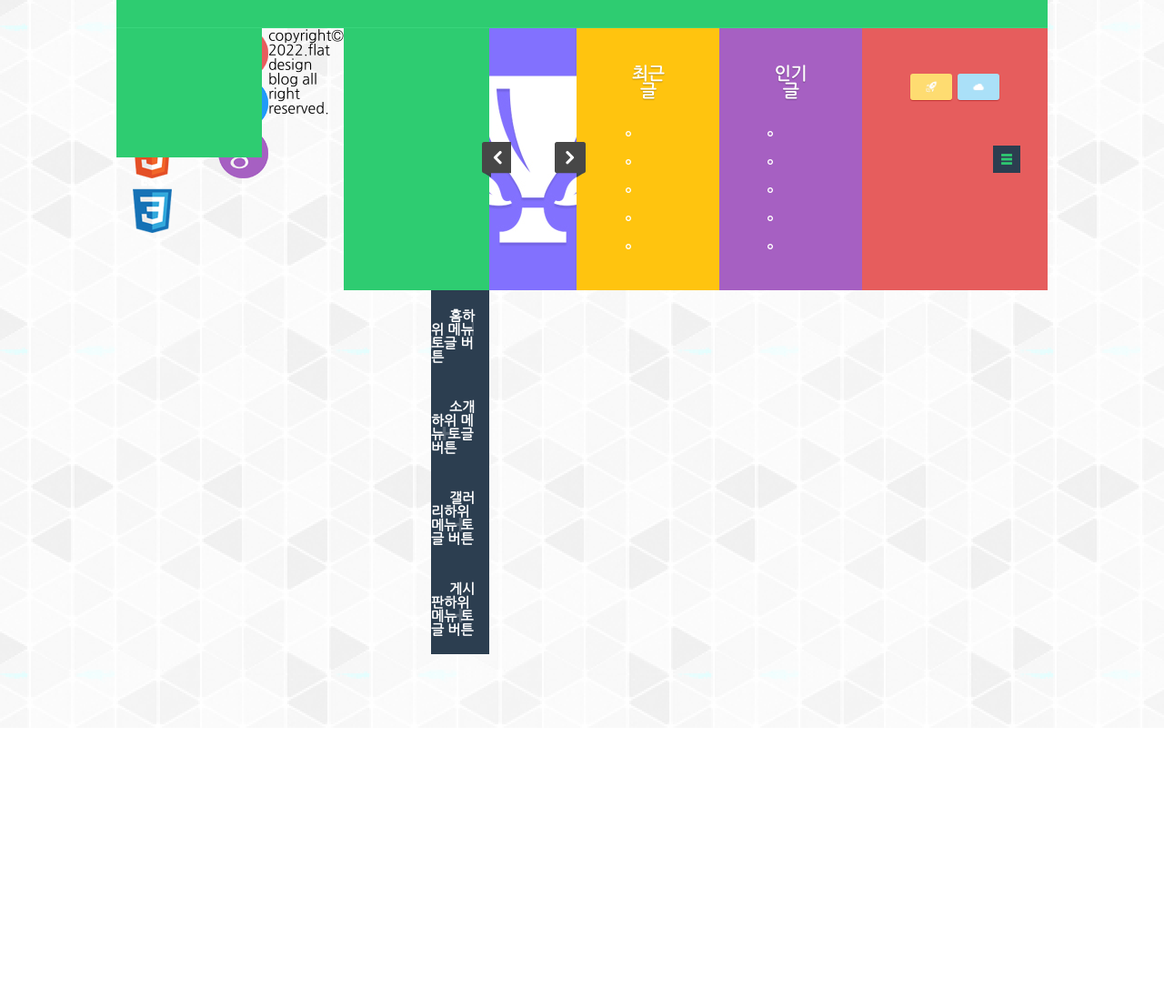
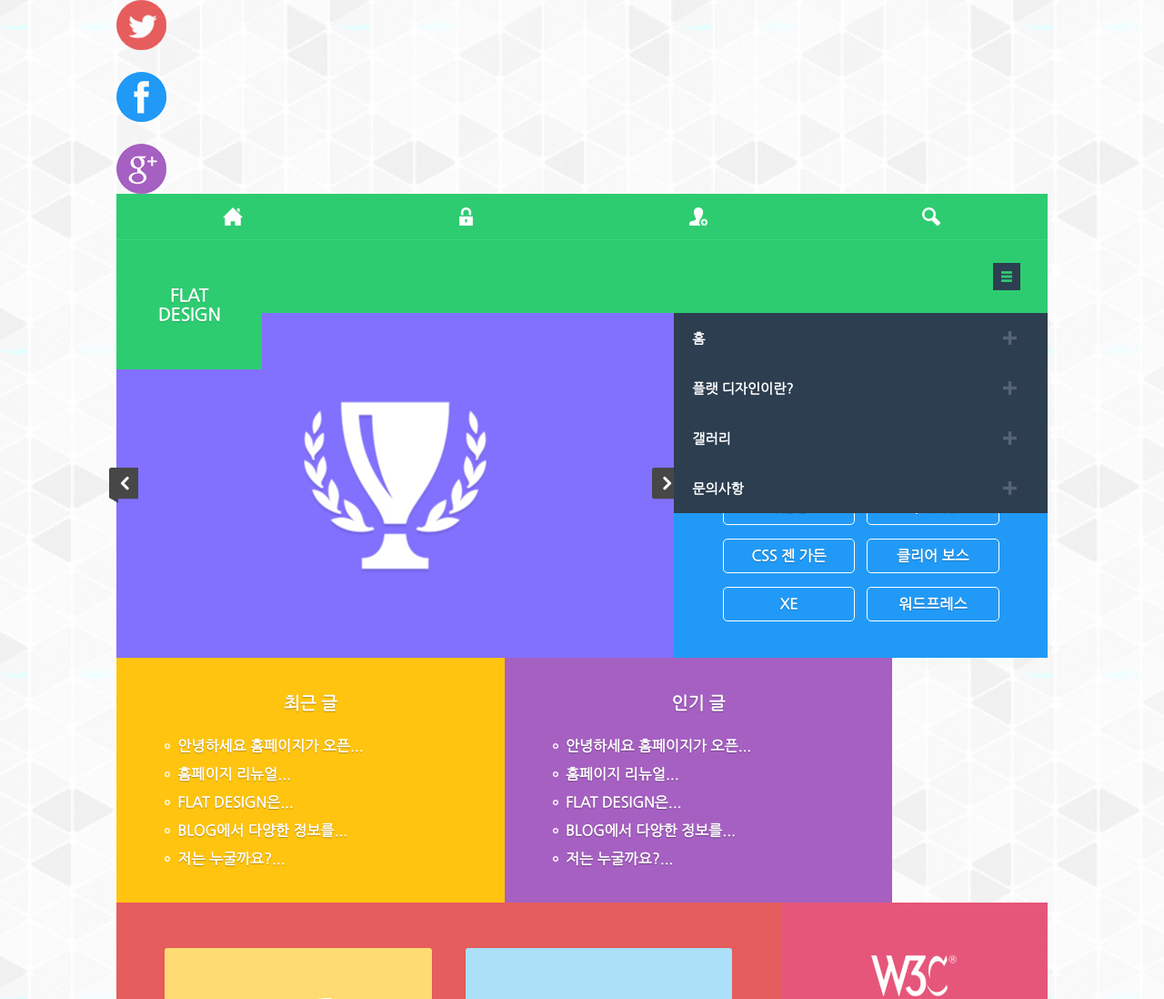
Before and after one commit to JELLRINA/ReactiveWebPage, a plain HTML site: page Practice/WebSite/Responsive_web/index.html in a window 1280 px wide. Shown: the top 1098 px of the page at 91% size. Before the commit the page ends 800 px from the top, so only its background shows below. Drawn offline with Linux system fonts and the light colour scheme; files whose address does not match are found by name.

Commit message:
web site practice

```diff
--- a/Practice/WebSite/Responsive_web/css/style.css
+++ b/Practice/WebSite/Responsive_web/css/style.css
@@ -30,7 +30,7 @@ nav ul, li {
 a {
     margin: 0;
     padding: 0;
-    font-size: 0;
+    font-size: 100%;
     text-decoration: none;
     vertical-align: baseline;
     color: #fff;
--- a/Practice/WebSite/Responsive_web/index.html
+++ b/Practice/WebSite/Responsive_web/index.html
@@ -8,8 +8,14 @@
       content="width=device-width, initial-scale=1, minimum-scale=1, maximum-scale=1, user-scalable=no"
     />
     <title>FLAT DESIGN</title>
-    <link rel="stylesheet" href="css/style.css" />
-    <link rel="shortcut icon" href="favicon.ico" type="image/x-icon" />
+    <!-- type을 지정해야 문구가 뜸 -->
+    <link rel="stylesheet" type="text/css" href="css/style.css" />
+    <link rel="stylesheet" type="text/css" href="" />
+    <link
+      rel="shortcut icon"
+      href="images/favicon/favicon.ico"
+      type="images/x-icon"
+    />
     <link
       rel="apple-touch-icon-precomposed"
       href="images/favicon/flat-design-touch.png"
@@ -95,7 +101,7 @@
         width: 100%;
       }
 
-      .gnb li{
+      .gnb li {
         display: flex;
         background: #2c3e50;
       }
@@ -104,19 +110,20 @@
         /* 너빗값, 위 아래 패딩값 */
         width: 80%;
         padding: 20px 0;
-          padding: 1.250rem 0;
+        padding: 1.25rem 0;
         /* 모든 글자 크기 설정, 들여쓰기 속성, 글자 굵기, 대문자 설정 */
         font-size: 0.938em;
-          font-size: .938rem;
+        font-size: 0.938rem;
         text-indent: 20px;
-          text-indent: 1.250rem;
+        text-indent: 1.25rem;
         font-weight: bold;
         text-transform: uppercase;
       }
       .gnb li span {
         width: 20%;
         text-indent: -9999px;
-          background: url(images/s_images/sub_menu_toggle_btn.png) center center no-repeat;
+        background: url(images/s_images/sub_menu_toggle_btn.png) center center
+          no-repeat;
         /* 커서 */
         cursor: pointer;
       }
@@ -131,9 +138,9 @@
         /* 위치 설정  및 위쪽과 오른쪽 설정*/
         position: absolute;
         top: 10px;
-          top: .625rem;
+        top: 0.625rem;
         right: 10px;
-          right: .625rem;
+        right: 0.625rem;
         /* 글자 들여 쓰기 및 토글 버튼 이미지 설정 */
         text-indent: -9999px;
         background: url(images/s_images/menu_toggle_btn.png) no-repeat;
@@ -152,7 +159,7 @@
         /* 너빗값 높잇값 */
         width: 100%;
         height: 200px;
-        height: 18.750rem;
+        height: 18.75rem;
         /* 이미지 삽입 */
         background: url(images/p_images/slider_01.jpg) center center no-repeat;
       }
@@ -190,11 +197,12 @@
         background: #a660c2;
         text-shadow: 0px 1px 1px #714185;
       }
-      .latest_post_section, .popular_post_section {
+      .latest_post_section,
+      .popular_post_section {
         /* 위/아래 패딩값*/
         padding: 40px 12.5%;
         /* 오른쪽/왼쪽 패딩값 */
-        padding: 2.500rem 12.5%;
+        padding: 2.5rem 12.5%;
         /* 40px ÷ 320px */
       }
       .title {
@@ -208,19 +216,22 @@
         text-transform: uppercase;
         color: #fff;
       }
-      .latest_post_section li, .popular_post_section li {
+      .latest_post_section li,
+      .popular_post_section li {
         /* 위쪽 마진, 왼쪽 패딩값 */
         margin-top: 15px;
-        margin-top: .938rem;
+        margin-top: 0.938rem;
         padding-left: 14px;
-        padding-left: .875rem;
+        padding-left: 0.875rem;
         /* 글자굵기, 대문자변경 */
         font-weight: bold;
         text-transform: uppercase;
         /* 글 목록 기호 이미지 삽입 */
-        background: url(images/s_images/post_circle_icon.png) left center no-repeat;
+        background: url(images/s_images/post_circle_icon.png) left center
+          no-repeat;
       }
-      .latest_post_section:first-child, .popular_post_section:first-child {
+      .latest_post_section li:first-child,
+      .popular_post_section li:first-child {
         margin-top: 0;
       }
 
@@ -244,17 +255,112 @@
         box-shadow: 0px 1px 1px #c43434;
       }
       /* 갤러리 목록 사이 간격 2번째 이미지 조정 */
-      .gallery_list li:nth-child(2){
+      .gallery_list li:nth-child(2) {
         margin-top: 30px;
         margin-top: 1.875rem;
       }
       .gallery_list li figcaption {
         margin-top: 20px;
-        margin-top: 1.250rem;
+        margin-top: 1.25rem;
         font-size: 1.188em;
         font-size: 1.188rem;
         text-transform: uppercase;
         font-weight: bold;
+      }
+
+      /* 6. 인기 검색어 영역 (모바일) */
+      .rankup_section {
+        order: 7;
+        /* 위/아래 , 왼쪽/오른쪽 패딩값 */
+        padding: 40px 12.5%;
+        padding: 2.5rem 12.5%;
+        /* 40px ÷ 320px */
+        background: #219af7;
+        text-shadow: 0px 1px 1px #1974ba;
+      }
+      .rankup_list {
+        display: flex;
+        flex-wrap: wrap;
+        justify-content: space-between;
+      }
+      .rankup_list li {
+        width: 47.91666666667%;
+        /* 115px ÷ 240px */
+        margin-top: 15px;
+        margin-top: 0.938rem;
+        text-align: center;
+        text-transform: uppercase;
+        font-weight: bold;
+      }
+      .rankup_list li:first-child,
+      .rankup_list li:nth-child(2) {
+        margin-top: 0;
+      }
+      .rankup_list li a {
+        display: block;
+        padding: 10px 0;
+        padding: 0.625rem 0;
+        border: 1px solid #fff;
+        border-radius: 5px;
+      }
+
+      /* 7. 배너 영역 (모바일) */
+      .banner_section {
+        order: 8;
+      }
+      .banner_box_01 {
+        background: #e6567a;
+      }
+      .banner_box_01 a {
+        /* 패딩값 글자정렬 */
+        display: block;
+        padding: 30px 0;
+        padding: 1.875rem 0;
+        text-align: center;
+      }
+      .banner_box_02 {
+        background: #c44968;
+      }
+      .banner_list {
+        /* 나란히 */
+        display: flex;
+        /* 사이드 둘 가운데 하나 */
+        justify-content: space-around;
+        padding: 30px 12.5%;
+        padding: 1.875rem 12.5%;
+      }
+
+      /* 8. 소셜 네트워크 영역 (모바일) */
+      .social_scetion {
+        order: 9;
+        padding: 24px 12.5%;
+        padding: 1.5rem 12.5%;
+        /* 40px ÷ 320px */
+        background: #fff;
+      }
+      .social_list {
+        display: flex;
+        justify-content: space-between;
+      }
+
+      /* 9. 푸터 영역 (모바일) */
+      .footer {
+        order: 10;
+        width: 100%;
+        background: #474747;
+      }
+      .footer p {
+        /* 패딩값 및 폰트 사이즈 조정 */
+        padding: 20px;
+        padding: 1.25rem;
+        font-size: 0.813em;
+        font-size: 0.813rem;
+        /* 가운데 정렬 및 대문자 굵기 색상 그림자 */
+        text-align: center;
+        text-transform: uppercase;
+        font-weight: bold;
+        color: #fff;
+        text-shadow: 0px 1px 1px #191919;
       }
 
       /* 태블릿용 CSS */
@@ -282,7 +388,7 @@
           /* 패딩값 없애기 */
           padding: 0;
         }
-        .logo a{
+        .logo a {
           /* 로고의 링크 영역 , 패딩값 */
           display: block;
           padding: 50px 0;
@@ -294,7 +400,7 @@
           position: relative;
           /* 최소 높잇값 설정, 배경 설정 */
           min-height: 80px;
-            min-height: 5.000rem;
+          min-height: 5rem;
           background: #2ecc71;
         }
 
@@ -307,7 +413,7 @@
           width: 40.1041666666667%;
           /* 308px/768px */
         }
-        .menu_toggle_btn{
+        .menu_toggle_btn {
           /* 위쪽 오른쪽 설정 */
           top: 50%;
           right: 30px;
@@ -339,7 +445,8 @@
         .popular_post_section {
           order: 6;
         }
-        .latest_post_section, .popular_post_section {
+        .latest_post_section,
+        .popular_post_section {
           width: 41.6666666666667%;
           /* 320px ÷ 768px */
           padding-left: 5.208333333333%;
@@ -358,19 +465,92 @@
         }
         /* 가로 배치 된 것을 flex */
         .gallery_list {
-          display: flex
+          display: flex;
         }
         .gallery_list li {
           width: 47.008547008547008547%;
           /* 220px ÷ 468px */
         }
-        .gallery_list li:nth-child(2){
+        .gallery_list li:nth-child(2) {
           margin-left: 5.9829059829059829059829%;
           /* 28px ÷ 468px */
           /* 모바일의 마진값 제거 */
           margin-top: 0;
         }
 
+        /* 6. 인기 검색어 영역 (태블릿) */
+        .rankup_section {
+          order: 4;
+          width: 40.1041666667%;
+          /* 308px ÷ 768px */
+          padding-left: 5.208333333%;
+          padding-right: 5.208333333%;
+          /* 40px ÷ 768px */
+        }
+
+        /* 7.배너 영역 (태블릿) */
+        .banner_section {
+          order: 9;
+          display: flex;
+          flex-direction: column;
+          width: 28.6458333333333%;
+          /* 220px ÷ 768px */
+        }
+        .banner_section div {
+          flex: 1 1 0;
+        }
+        .banner_box_01 {
+          display: flex;
+          justify-content: center;
+          align-items: center;
+        }
+        .banner_box_01 a {
+          /* 블록 속성 0 */
+          display: inline;
+          padding: 0;
+        }
+        .banner_box_02 {
+          display: flex;
+          justify-content: center;
+          align-items: center;
+        }
+        .banner_list {
+          padding: 0;
+          /* 간격 초기값 */
+          justify-content: flex-start;
+        }
+        .banner_list li:nth-child(2) {
+          margin: 0 14px;
+          margin: 0 0.875rem;
+        }
+
+        /* 8. 소셜 네트워크 영역 (태블릿) */
+        .social_scetion {
+          display: flex;
+          order: 7;
+          justify-content: center;
+          align-items: center;
+          width: 16.6666667%;
+          /* 128px ÷ 768px */
+          padding: 0;
+        }
+        .social_list {
+          /* 아이콘 세로로 배치 */
+          flex-direction: column;
+          /* 주축 기본값 */
+          justify-content: flex-start;
+        }
+        .social_list li:nth-child(2) {
+          /* 간격 */
+          margin: 24px 0;
+          margin: 1.5rem 0;
+        }
+
+        /* 9.푸터 영역 (태블릿) */
+        .footer p {
+          padding: 40px 0;
+          padding: 2.5rem 0;
+        }
       }
       /* PC용 CSS */
       @media all and(min-width:960px) {
@@ -398,14 +578,14 @@
           border-bottom: 0;
         }
 
-     .info_list {
+        .info_list li {
           width: auto;
           /* 왼쪽 마진 간격 확보 */
           margin-left: 15px;
           margin-left: 0.625rem;
         }
 
-     .info_list li {
+        .info_list li a{
           /* 목록 링크 태그 패딩값 0 */
           padding: 0;
         }
@@ -461,13 +641,14 @@
 
         /* 3.슬라이더 영역 (PC) */
         .slider_section {
-       order:2;
+          order: 2;
           width: 50%;
           /* 480px ÷ 960px */
         }
 
         /* 4. 최근 글, 인기 글 영역 (PC) */
-     .latest_post_section, .popular_post_section {
+        .latest_post_section,
+        .popular_post_section {
           display: flex;
           /* 세로로 배치 */
           flex-direction: column;
@@ -497,9 +678,75 @@
           margin-left: 0;
         }
 
+        /* 6. 인기 검색어 영역 (PC) */
+        .rankup_section {
+          display: flex;
+          /* 세로로 배치 */
+          flex-direction: column;
+          justify-content: center;
+          align-items: center;
+          width: 22.9166666667%;
+          /* 220px ÷ 960px */
+          /* 태블릿에서 설정한 패딩값 초기화 */
+          padding: 0;
+        }
+        .rankup_list {
+          display: flex;
+        }
+        .rankup_list li {
+          /* 너빗값 초기화 */
+          width: auto;
+          /* 글자 왼쪽 정렬 */
+          text-align: left;
+          /* 카운터 증가 속성 설정 */
+          counter-increment: rankup-counter;
+        }
+        .rankup_list li:nth-child(2) {
+          margin-top: 15px;
+          margin-top: 0.938rem;
+        }
+        .rankup_list li::before {
+          padding-right: 6px;
+          padding-right: 0.375rem;
+          text-transform: uppercase;
+          /* 글자 굵기 색상 그림자 */
+          font-weight: bold;
+          color: #fff;
+          text-shadow: 0px 1px 1px #428e9e;
+          /* 카운터 숫자 함수 */
+          content: counter(rankup-conter) ;
+        }
+        .rankup_list li a {
+          /* 패딩값 선값 0 */
+          display: inline;
+          padding: 0;
+          border: 0;
         }
 
+        /* 7. 배너 영역 (PC) */
+        .banner_section {
+          order: 7;
+          width: 22.9166666667%;
+          /* 220px ÷ 960px */
+        }
 
+        /* 8. 소셜 네트워크 영역 (PC) */
+        .social_scetion {
+          order: 8;
+          width: 17.083333333%;
+          /* 164px ÷ 960px */
+        }
+
+        /* 9. 푸터영역 (PC) */
+        .footer {
+          order: 9;
+        }
+        .footer p {
+          padding-left: 3.125%;
+          /* 30px ÷ 960px */
+          text-align: left;
+        }
+      }
     </style>
   </head>
   <body>
@@ -509,20 +756,10 @@
         <!-- 영역 구분 section 태그 -->
         <ul class="info_list">
           <!-- 링크 목록 -->
-          <li>
-            <a href="index.html"
-              ><img src="image/s_images/info_icon_1.png" alt=""
-            /></a>
-          </li>
-          <li>
-            <a href=""><img src="image/s_images/info_icon_2.png" alt="" /></a>
-          </li>
-          <li>
-            <a href=""><img src="image/s_images/info_icon_3.png" alt="" /></a>
-          </li>
-          <li>
-            <a href=""><img src="image/s_images/info_icon_4.png" alt="" /></a>
-          </li>
+          <li><a href="index.html"><img src="images/s_images/info_icon_01.png" alt=""></a></li>
+          <li><a href=""><img src="images/s_images/info_icon_02.png" alt=""></a></li>
+          <li><a href=""><img src="images/s_images/info_icon_03.png" alt=""></a></li>
+          <li><a href=""><img src="images/s_images/info_icon_04.png" alt=""></a></li>
         </ul>
       </section>
 
@@ -535,38 +772,15 @@
         <!-- 메뉴 영역 nav -->
         <nav class="nav">
           <ul class="gnb">
-            <li>
-              <a href="index.html"
-                >홈<span class="sub_menu_toggle_btn"
-                  >하위 메뉴 토글 버튼</span
-                ></a
-              >
-            </li>
-            <li>
-              <a href="introduce.html"
-                >소개<span class="sub_menu_toggle_btn"
-                  >하위 메뉴 토글 버튼</span
-                ></a
-              >
-            </li>
-            <li>
-              <a href="gallery.html"
-                >갤러리<span class="sub_menu_toggle_btn"
-                  >하위 메뉴 토글 버튼</span
-                ></a
-              >
-            </li>
-            <li>
-              <a href="board.html"
-                >게시판<span class="sub_menu_toggle_btn"
-                  >하위 메뉴 토글 버튼</span
-                ></a
-              >
-            </li>
+            <li><a href="index.html">홈</a><span class="sub_menu_toggle_btn">하위 메뉴 토글 버튼</span></li>
+            <li><a href="introudce.html">플랫 디자인이란?</a><span class="sub_menu_toggle_btn">하위 메뉴 토글 버튼</span></li>
+            <li><a href="gallery.html">갤러리</a><span class="sub_menu_toggle_btn">하위 메뉴 토글 버튼</span></li>
+            <li><a href="board.html">문의사항</a><span class="sub_menu_toggle_btn">하위 메뉴 토글 버튼</span></li>
           </ul>
         </nav>
         <!-- 메뉴 토글 버튼 (on/off) -->
         <span class="menu_toggle_btn">전체 메뉴 토글 버튼</span>
+      </header>
 
       <!-- 3 -->
       <section class="slider_section">
@@ -597,6 +811,7 @@
           <li><a href="">flat design은...</a></li>
           <li><a href="">blog에서 다양한 정보를...</a></li>
           <li><a href="">저는 누굴까요?...</a></li>
+        </ul>
       </section>
       <!-- 5 갤러리 영역 구조 -->
       <!-- 영역 section 태그 작성 후 클래스 명 입력 -->
@@ -606,18 +821,16 @@
           <li>
             <a href="#">
               <figure>
-                            <img src="images/p_images/gallery_01.jpg" alt="">
-                                <figacaption>디자인 트렌트 플랫</figacaption>
-                            </img>
+                <img src="images/p_images/gallery_01.jpg" alt="" />
+                <figcaption>디자인 트렌트 플랫</figcaption>
               </figure>
             </a>
           </li>
           <li>
             <a href="#">
               <figure>
-                            <img src="images/p_images/gallery_02.jpg" alt="">
-                                <figacaption>원색이 포인트 플랫</figacaption>
-                            </img>
+                <img src="images/p_images/gallery_02.jpg" alt="" />
+                <figcaption>원색이 포인트 플랫</figcaption>
               </figure>
             </a>
           </li>
@@ -645,13 +858,21 @@
       <!-- 7 배너 영역 구조-->
       <section class="banner_section">
         <!-- 배너1 위-->
-            <div class="banner_box_01"><a href=""><img src="images/s_images/w3c_logo.png" alt=""></a></div>
+        <div class="banner_box_01">
+          <a href=""><img src="images/s_images/w3c_logo.png" alt="" /></a>
+        </div>
         <!-- 배너2 아래-->
         <div class="banner_box_02">
           <ul class="banner_list">
-                    <li><a href=""><img src="images/s_images/js_logo.png" alt=""></a></li>
-                    <li><a href=""><img src="images/s_images/html_logo.png" alt=""></a></li>
-                    <li><a href=""><img src="images/s_images/css_logo.png" alt=""></a></li>
+            <li>
+              <a href=""><img src="images/s_images/js_logo.png" alt="" /></a>
+            </li>
+            <li>
+              <a href=""><img src="images/s_images/html_logo.png" alt="" /></a>
+            </li>
+            <li>
+              <a href=""><img src="images/s_images/css_logo.png" alt="" /></a>
+            </li>
           </ul>
         </div>
       </section>
@@ -660,9 +881,21 @@
       <section class="social_section">
         <!-- 링크 아이콘 목록 -->
         <ul class="social_list">
-                <li><a href=""><img src="images/s_images/social_icon_01.png" alt=""></a></li>
-                <li><a href=""><img src="images/s_images/social_icon_02.png" alt=""></a></li>
-                <li><a href=""><img src="images/s_images/social_icon_03.png" alt=""></a></li>
+          <li>
+            <a href=""
+              ><img src="images/s_images/social_icon_01.png" alt=""
+            /></a>
+          </li>
+          <li>
+            <a href=""
+              ><img src="images/s_images/social_icon_02.png" alt=""
+            /></a>
+          </li>
+          <li>
+            <a href=""
+              ><img src="images/s_images/social_icon_03.png" alt=""
+            /></a>
+          </li>
         </ul>
       </section>
 
@@ -670,7 +903,6 @@
       <footer class="footer">
         <p>copyright&copy; 2022.flat design blog all right reserved.</p>
       </footer>
-      </header>
     </div>
   </body>
 </html>
```
Also changed, not shown: Practice/WebSite/Responsive_web/board.html (+12 -3 lines), Practice/WebSite/Responsive_web/gallery.html (+12 -3 lines), Practice/WebSite/Responsive_web/introduce.html (+13 -4 lines). Lines whose indentation alone changed are shown as unchanged.
